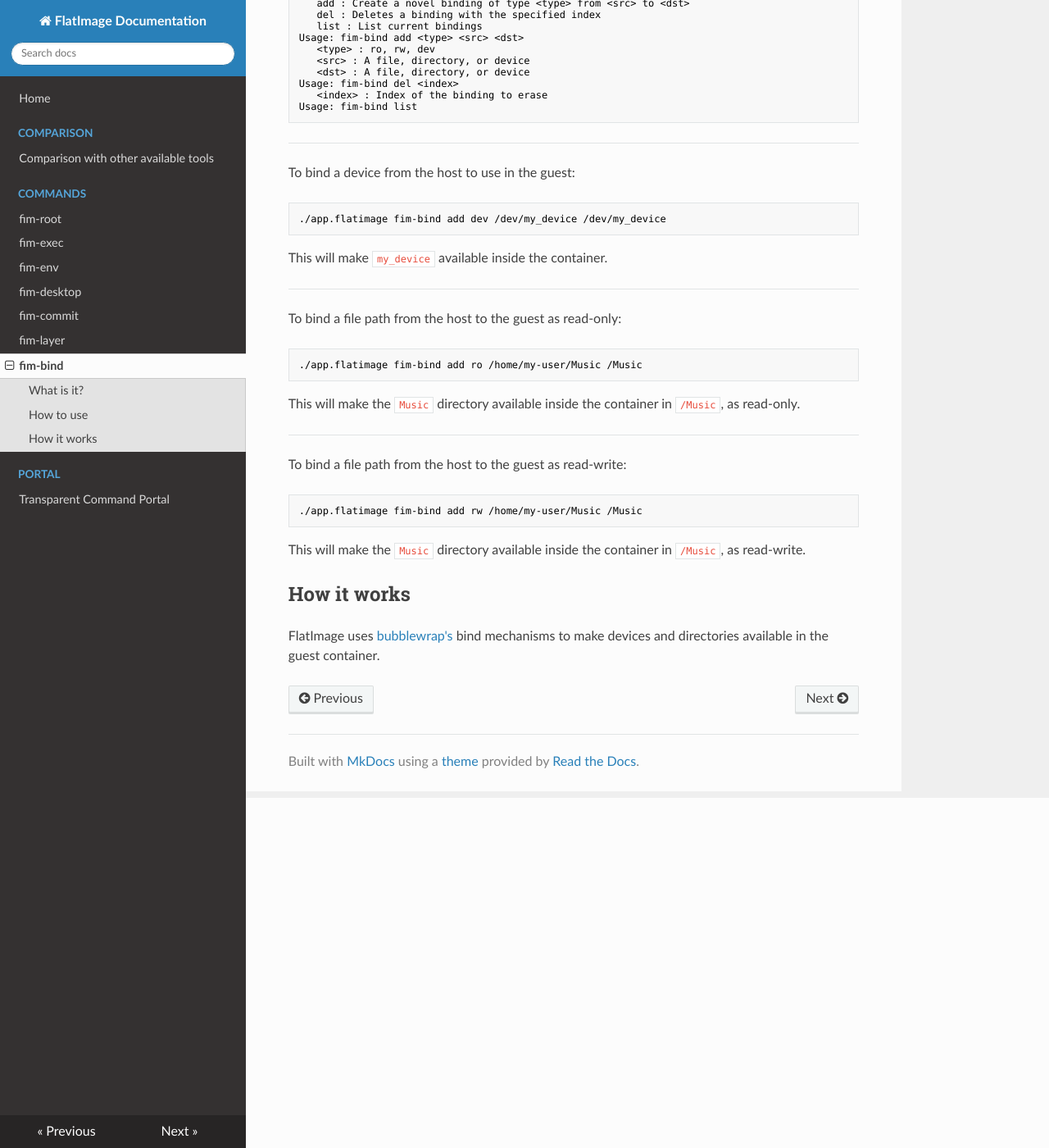
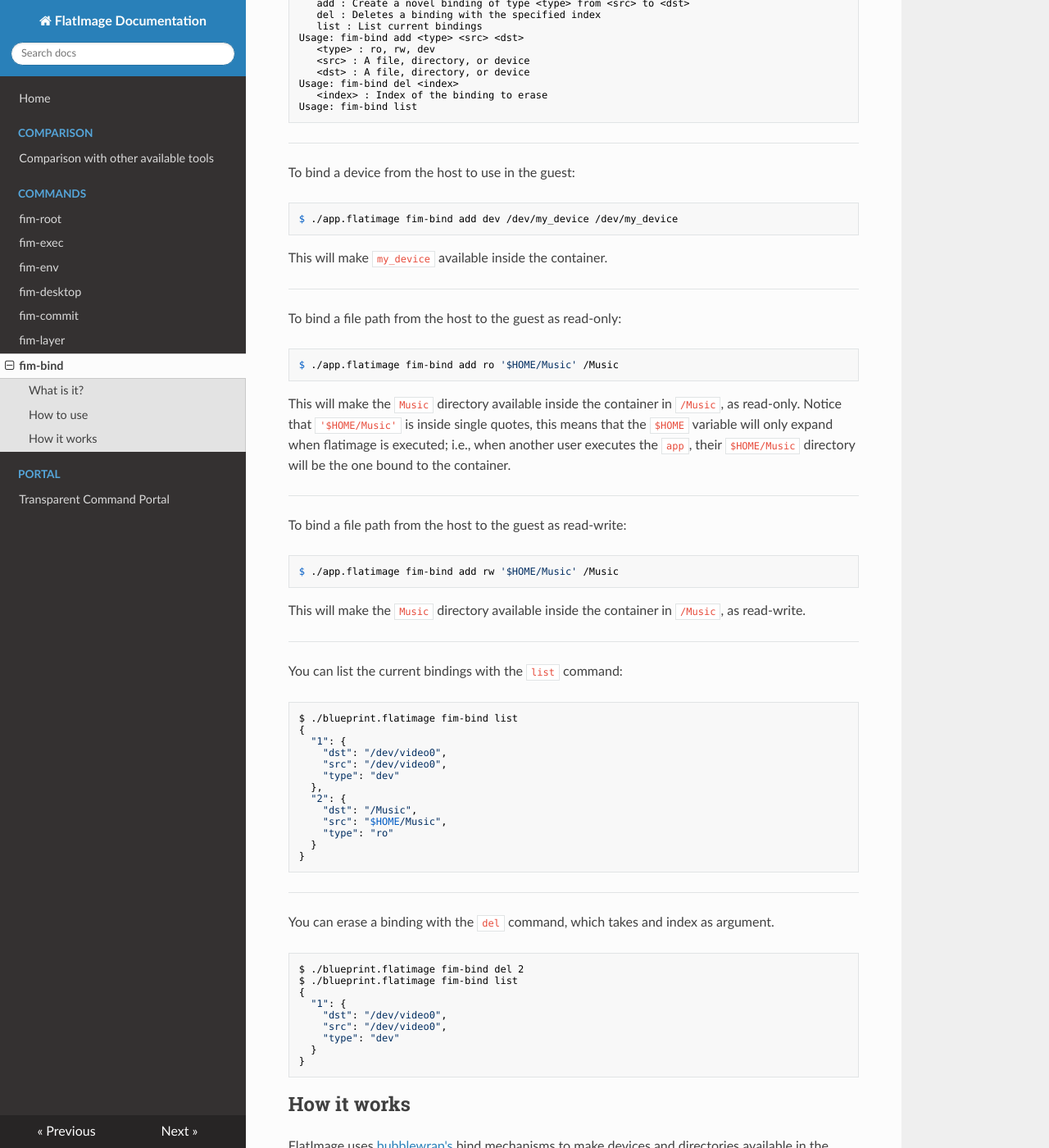
Before and after one commit to flatimage/docs, an MkDocs documentation site: the page built from docs/bind.md, in a window 1280 px wide and 1400 px high, scrolled down 427 px. Shown: the whole window at 82% size. Built offline with MkDocs 1.6.1, drawn with Linux system fonts in a browser that asks for light colours; nearby versions of some CDN libraries.

Commit message:
Include fim-bind documentation [2]

````diff
--- a/docs/bind.md
+++ b/docs/bind.md
@@ -28,7 +28,7 @@ Usage: fim-bind list
 
 To bind a device from the host to use in the guest:
 ```
-./app.flatimage fim-bind add dev /dev/my_device /dev/my_device
+$ ./app.flatimage fim-bind add dev /dev/my_device /dev/my_device
 ```
 This will make `my_device` available inside the container.
 
@@ -36,19 +36,59 @@ This will make `my_device` available inside the container.
 
 To bind a file path from the host to the guest as read-only:
 ```
-./app.flatimage fim-bind add ro /home/my-user/Music /Music
+$ ./app.flatimage fim-bind add ro '$HOME/Music' /Music
 ```
 This will make the `Music` directory available inside the container in `/Music`,
-as read-only.
+as read-only. Notice that `'$HOME/Music'` is inside single quotes, this means
+that the `$HOME` variable will only expand when flatimage is executed; i.e.,
+when another user executes the `app`, their `$HOME/Music` directory will be the
+one bound to the container.
 
 ---
 
 To bind a file path from the host to the guest as read-write:
 ```
-./app.flatimage fim-bind add rw /home/my-user/Music /Music
+$ ./app.flatimage fim-bind add rw '$HOME/Music' /Music
 ```
 This will make the `Music` directory available inside the container in `/Music`,
 as read-write.
+
+---
+
+You can list the current bindings with the `list` command:
+
+```
+$ ./blueprint.flatimage fim-bind list
+{
+  "1": {
+    "dst": "/dev/video0",
+    "src": "/dev/video0",
+    "type": "dev"
+  },
+  "2": {
+    "dst": "/Music",
+    "src": "$HOME/Music",
+    "type": "ro"
+  }
+}
+```
+
+---
+
+You can erase a binding with the `del` command, which takes and index as
+argument.
+```
+$ ./blueprint.flatimage fim-bind del 2
+$ ./blueprint.flatimage fim-bind list
+{
+  "1": {
+    "dst": "/dev/video0",
+    "src": "/dev/video0",
+    "type": "dev"
+  }
+}
+```
+
 
 ## How it works
 
````
